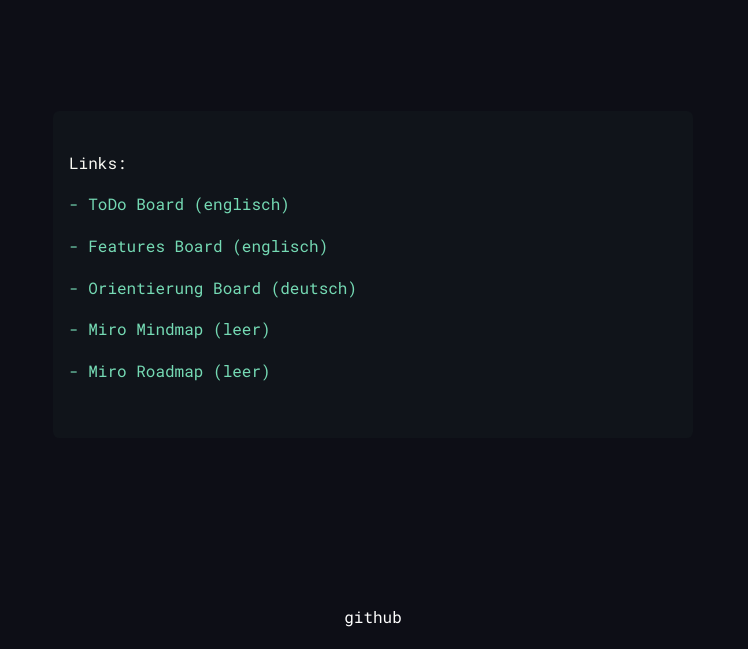
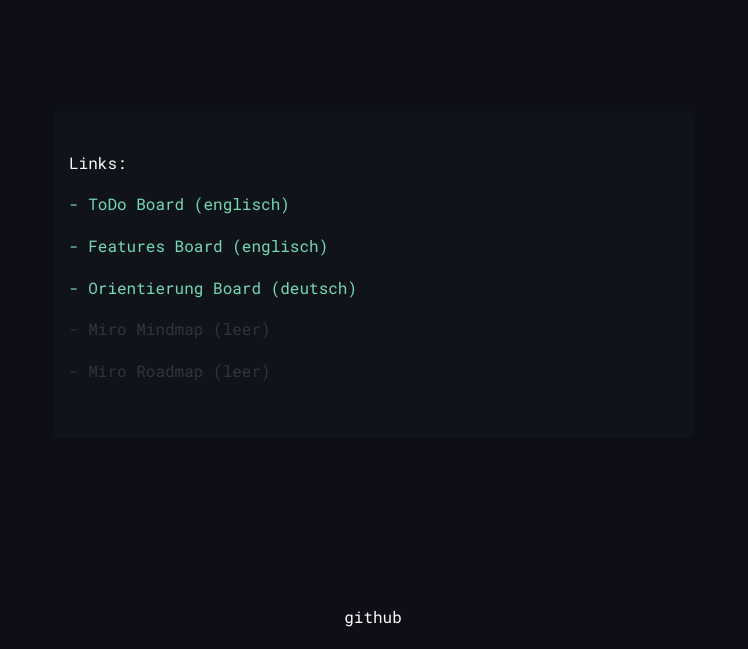
Before and after one commit to LogicCircuitSim/LogicCircuitSim.github.io, a plain HTML site: page index.html in a window 1280 px wide. Shown: the part 151-800 px from the top of the page, without its empty margins (267-1015 px from the left). Drawn offline with Linux system fonts and the light colour scheme.

Commit message:
Update avo.css

```diff
--- a/themes/avo.css
+++ b/themes/avo.css
@@ -46,3 +46,7 @@
 .wrong {
     color: #F92672;
 }
+
+.disabled {
+    color: #31343b;
+}
```
